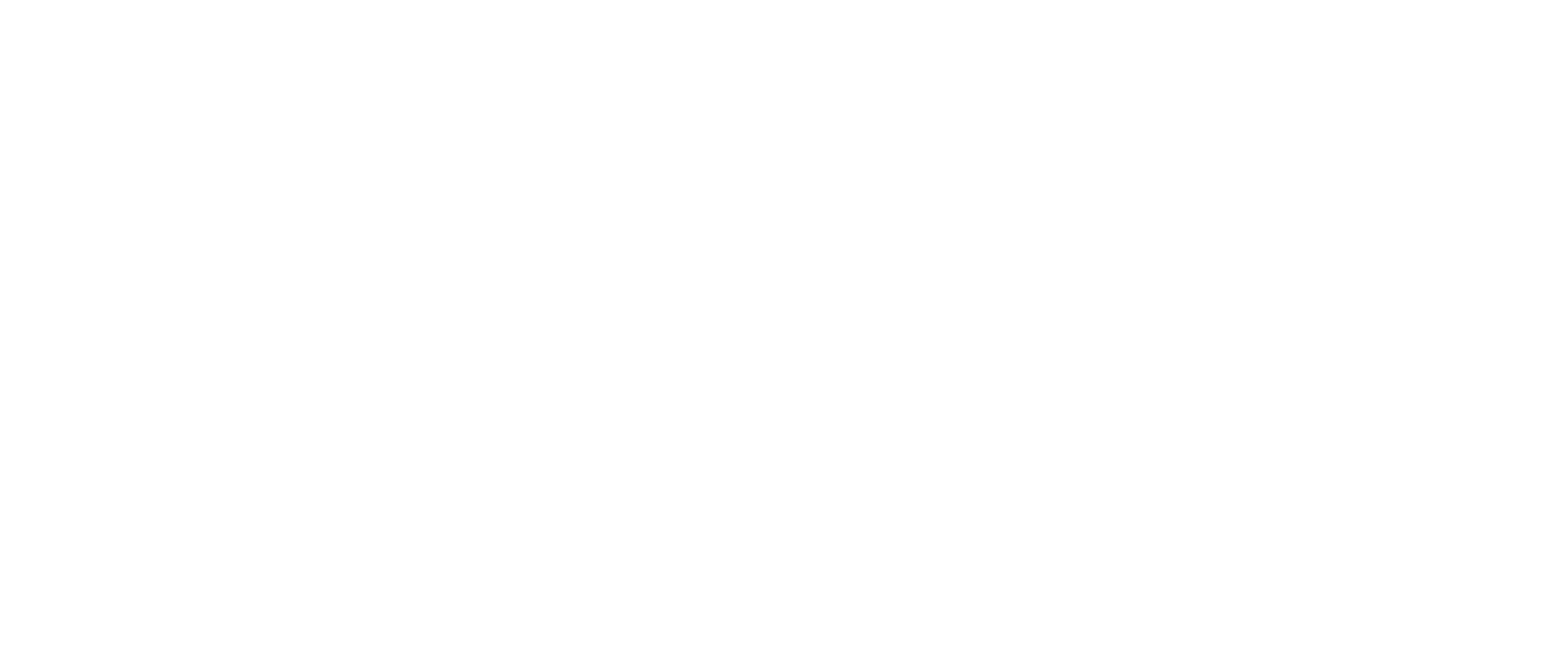
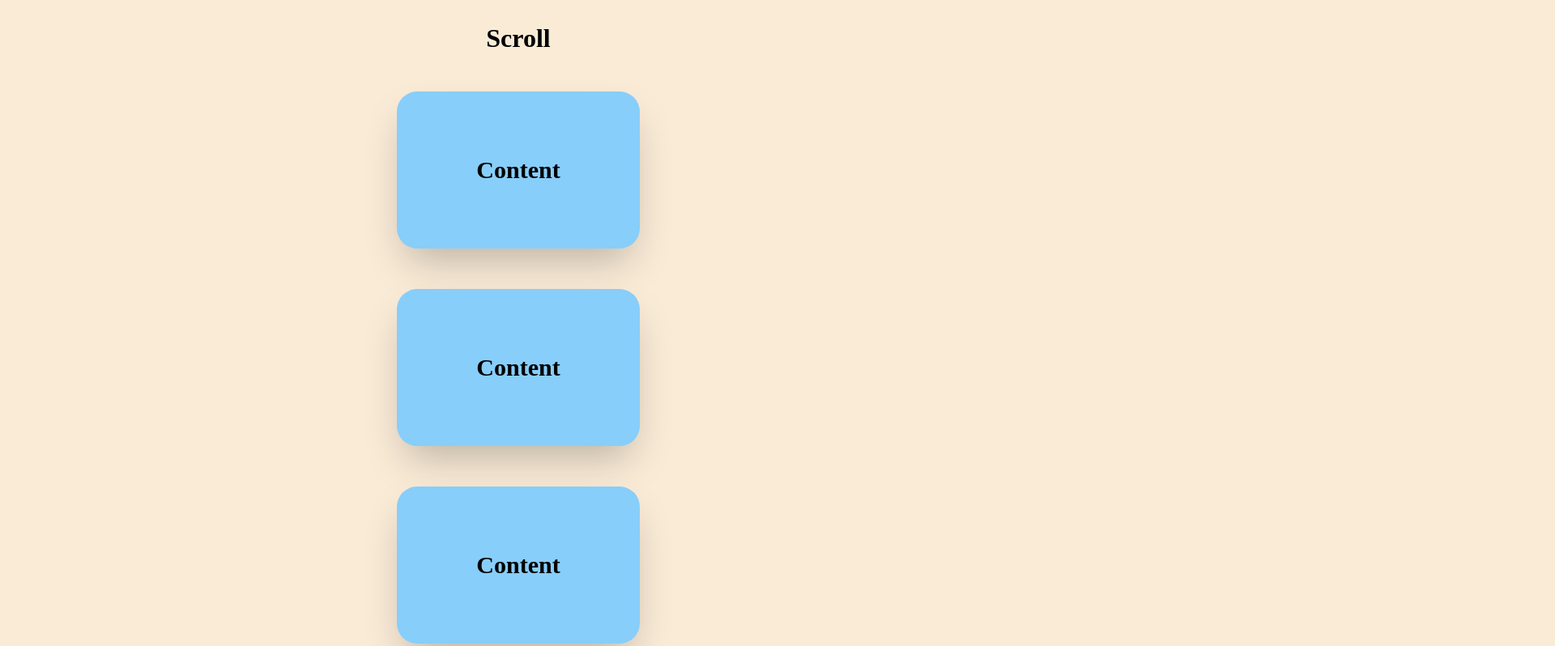
Before and after one commit to Jflores-2019424/ScrollAnimation, a plain HTML site: page index.html in a window 1280 px wide. Shown: the top 798 px of the page at 81% size, 1920 px wide, since content can reach past the window. Drawn offline with Linux system fonts and the light colour scheme.

Commit message:
Proyecto Completo

```diff
--- a/index.css
+++ b/index.css
@@ -0,0 +1,37 @@
+* {
+    box-sizing: border-box;
+}
+
+body{
+    background-color: antiquewhite;
+    display: flex;
+    flex-direction: column;
+    justify-content: center;
+    align-items: center;
+    text-align: center;
+    overflow-x: hidden;
+}
+
+.content{
+    background-color: lightskyblue;
+    display: flex;
+    align-items: center;
+    justify-content: center;
+    font-size: 30px;
+    font-weight: bolder;
+    padding: 80px;
+    width: 300px;
+    margin: 25px;
+    border-radius: 25px;
+    box-shadow: rgba(0, 0, 0, 0.25) 0px 25px 50px -12px;
+    transform: translateX(500%);
+    transition: 0.5s;
+}
+
+.content:nth-of-type(even){
+    transform: translateX(-500%);
+}
+
+.content.show{
+    transform: translateX(0);
+}
--- a/index.html
+++ b/index.html
@@ -3,9 +3,22 @@
 <head>
     <meta charset="UTF-8">
     <meta name="viewport" content="width=device-width, initial-scale=1.0">
+    <link rel="stylesheet" href="index.css">
     <title>Scroll Animation</title>
 </head>
 <body>
-
+        <h1>Scroll</h1>
+        <div class="content">Content</div>
+        <div class="content">Content</div>
+        <div class="content">Content</div>
+        <div class="content">Content</div>
+        <div class="content">Content</div>
+        <div class="content">Content</div>
+        <div class="content">Content</div>
+        <div class="content">Content</div>
+        <div class="content">Content</div>
+        <div class="content">Content</div>
+        <div class="content">Content</div>
 </body>
+<script src="index.js"></script>
 </html>
--- a/index.js
+++ b/index.js
@@ -0,0 +1,19 @@
+const contents = document.querySelectorAll(".content")
+
+window.addEventListener("scroll", showContent)
+
+showContent();
+
+function showContent() {
+    const trigger = window.innerHeight / 5*4
+
+    contents.forEach(content => {
+        const contentTop = content.getBoundingClientRect().top
+
+        if(contentTop < trigger) {
+            content.classList.add("show")
+        }else{
+            content.classList.remove("show")
+        }
+    })
+}
```
